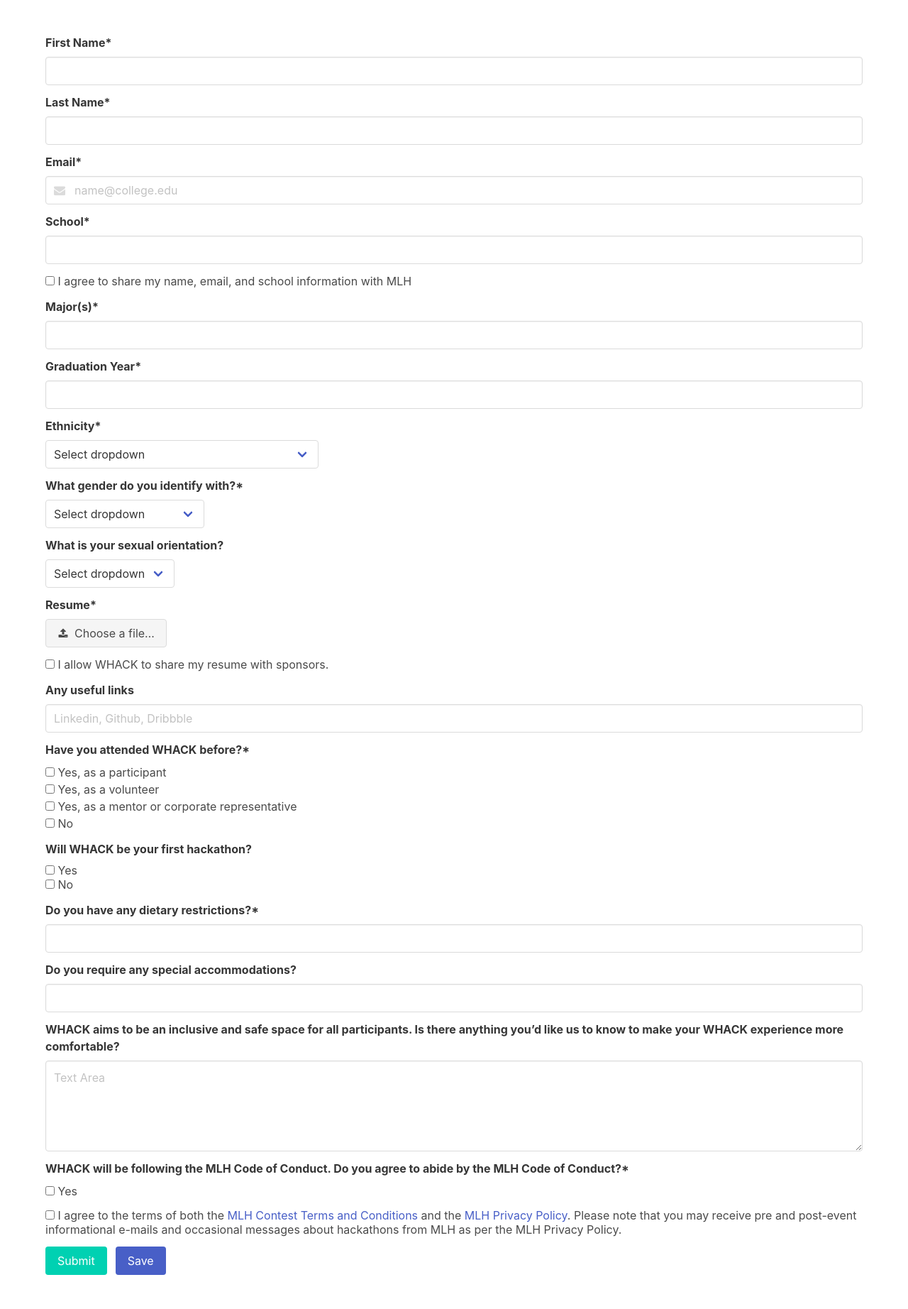
After one commit to wellesleyhack/fall2018, a Flask app: template backend/templates/r4.html in a window 1280 px wide. The commit adds this page. Shown: the whole page at 71% size. Run offline with Flask 2, Linux system fonts and the light colour scheme; the template is opened without the code that fills it, so the values that code supplies are empty; some libraries are stand-ins or nearby versions.

```diff
--- /dev/null
+++ b/backend/templates/r4.html
@@ -0,0 +1,299 @@
+<!DOCTYPE html>
+<html lang="en">
+<head>
+  <meta charset="utf-8" />
+  <title>jQuery Example</title>
+  <link rel="stylesheet" href="https://maxcdn.bootstrapcdn.com/font-awesome/4.7.0/css/font-awesome.min.css"/>
+  <link rel="stylesheet" href="https://cdnjs.cloudflare.com/ajax/libs/bulma/0.5.1/css/bulma.min.css"/>
+  <!-- <link rel="stylesheet" type="text/css" href="../../css/bulma.css"> -->
+  <!-- <link rel="stylesheet" type="text/css" href="../../css/style2.css"> -->
+  <script type="text/javascript" src="http://ajax.microsoft.com/ajax/jquery/jquery-1.7.2.min.js"></script>
+  <script type="text/javascript" src="https://cdn.jsdelivr.net/jquery.validation/1.15.1/jquery.validate.min.js"></script>
+</head>
+<body>
+  <section class="section" id="registration">
+  <form id="data" class="container" method="post" name='registration' enctype="multipart/form-data">
+
+
+    <div class="field">
+      <label class="label">First Name*</label>
+      <div class="control" id='firstname'>
+        <input class="input " name='first_name' id= "first_name" type="text" required>
+      </div>
+    </div>
+
+    <div class="field">
+      <label class="label">Last Name*</label>
+      <div class="control">
+        <input class="input"  name='last_name' id= "last_name" type="text" required>
+      </div>
+    </div>
+
+    <div class="field">
+      <label class="label">Email*</label>
+      <div class="control has-icons-left has-icons-right">
+        <input class="input" id= "email" name="email" type="email" placeholder="name@college.edu" required>
+        <span class="icon is-small is-left">
+          <i class="fa fa-envelope"></i>
+        </span>
+      </div>
+    </div>
+
+    <div class="field">
+      <label class="label">School*</label>
+      <div class="control">
+        <input class="input " id="school" name="school" type="text" required>
+      </div>
+    </div>
+
+    <div class="field">
+      <div class="control">
+        <label class="checkbox">
+          <input type="checkbox">
+          I agree to share my name, email, and school information with MLH</a>
+        </label>
+      </div>
+    </div>
+
+    <div class="field">
+      <label class="label">Major(s)*</label>
+      <div class="control">
+        <input class="input required_input" id="major" type="text" required>
+      </div>
+    </div>
+
+    <div class="field">
+      <label class="label">Graduation Year*</label>
+      <div class="control">
+        <input class="input required_input" id="graduation_year" type="text" required>
+      </div>
+    </div>
+
+    <div class="field">
+      <label class="label">Ethnicity*</label>
+      <div class="control">
+        <div class="select required_input" required>
+          <select id="ethnicity" >
+            <option>Select dropdown</option>
+            <option>White or Euro-American</option>
+            <option>Black, Afro-Caribbean, or African-American</option>
+            <option>LatinX or Hispanic-American</option>
+            <option>East Asian or Asian-American</option>
+            <option>South Asian or South Asian-American</option>
+            <option>Middle Eastern or North African</option>
+            <option>Native American or Alaskan Native</option>
+            <option>Hawaiian or Pacific Islander</option>
+            <option>Not Listed</option>
+          </select>
+        </div>
+      </div>
+    </div>
+
+    <div class="field">
+      <label class="label">What gender do you identify with?*</label>
+      <div class="control">
+        <div class="select required_input" required>
+          <select id="gender_identity">
+            <option>Select dropdown</option>
+            <option>Male</option>
+            <option>Female</option>
+            <option>Non Binary</option>
+            <option>Choose Not to Identify</option>
+            <option>Other</option>
+          </select>
+        </div>
+      </div>
+    </div>
+
+    <div class="field">
+      <label class="label">What is your sexual orientation?</label>
+      <div class="control">
+        <div class="select">
+          <select id="sexual_orientation">
+            <option>Select dropdown</option>
+            <option>Heterosexual</option>
+            <option>Homosexual</option>
+            <option>Bi-Sexual</option>
+            <option>Other</option>
+          </select>
+        </div>
+      </div>
+    </div>
+
+    <div class="field">
+      <label class="label">Resume*</label>
+      <div class="control required_input">
+        <div class="file">
+          <label class="file-label">
+            <input class="file-input " id="file-upload"  type="file" required>
+            <span class="file-cta">
+              <span class="file-icon">
+                <i class="fa fa-upload"></i>
+              </span>
+              <span class="file-label">
+                Choose a file…
+              </span>
+            </span>
+          </label>
+        </div>
+      </div>
+    </div>
+    <div class="field">
+      <div class="control">
+        <label class="checkbox">
+          <input type="checkbox">
+          I allow WHACK to share my resume with sponsors.
+        </label>
+      </div>
+    </div>
+
+    <div class="field">
+      <label class="label">Any useful links</label>
+      <div class="control">
+        <input class="input" id="links" type="text" placeholder="Linkedin, Github, Dribbble">
+      </div>
+    </div>
+
+    <div class="field">
+      <label class="label">Have you attended WHACK before?*</label>
+      <div class="control" required>
+        <label  class="required_input" class="checkbox">
+          <input  type="checkbox"> Yes, as a participant <br/>
+          <input type="checkbox"> Yes, as a volunteer <br/>
+          <input type="checkbox"> Yes, as a mentor or corporate representative <br/>
+          <input type="checkbox"> No
+        </label>
+      </div>
+    </div>
+
+
+    <div class="field">
+      <label class="label">Will WHACK be your first hackathon?</label>
+      <div class="control">
+        <label id="first_hackathon" class="checkbox">
+          <input type="checkbox"> Yes <br/>
+          <input type="checkbox"> No
+        </label>
+      </div>
+    </div>
+
+    <div class="field">
+      <label class="label">Do you have any dietary restrictions?*</label>
+      <div class="control" required>
+        <input class="input required_input" id="dietary_restrictions" type="text">
+      </div>
+    </div>
+
+    <div class="field">
+      <label class="label">Do you require any special accommodations?</label>
+      <div class="control">
+        <input class="input" id="special_accomodations" type="text">
+      </div>
+    </div>
+
+    <div class="field">
+      <label class="label">WHACK aims to be an inclusive and safe space for all participants. Is there anything you’d like us to know to make your WHACK experience more comfortable?</label>
+      <div class="control">
+        <textarea class="textarea" id="other_notes" placeholder="Text Area"></textarea>
+      </div>
+    </div>
+
+    <div class="field">
+      <label class="label">WHACK will be following the MLH Code of Conduct. Do you agree to abide by the MLH Code of Conduct?*</label>
+      <div class="control" required>
+        <label class="checkbox">
+          <input type="checkbox"> Yes
+        </label>
+      </div>
+    </div>
+
+    <div class="field">
+      <div class="control">
+        <label class="checkbox">
+          <input type="checkbox">
+          I agree to the terms of both the <a href="https://github.com/MLH/mlh-policies/tree/master/prize-terms-and-conditions">MLH Contest Terms and Conditions</a> and the <a href="https://mlh.io/privacy">MLH Privacy Policy</a>. Please note that you may receive pre and post-event informational e-mails and occasional messages about hackathons from MLH as per the MLH Privacy Policy.
+        </label>
+      </div>
+    </div>
+
+
+    <div class="field is-grouped">
+      <div class="control">
+        <input type='submit' id="here" class="button is-primary" value="Submit"/>
+      </div>
+      <div class="control">
+        <button class="button is-link">Save</button>
+      </div>
+    </div>
+  </form>
+
+</section>
+
+</body>
+<script type="text/javascript">
+//$(document).ready() is cross-browser
+
+$(function(){
+
+  document.getElementById('here').onSubmit = function() {
+    // Stop form from submitting normally
+    event.preventDefault();
+
+    // Get some values from elements on the page:
+    var $form = $( this ),
+    first_name = document.getElementById('first_name').value,
+    last_name =  document.getElementById('last_name').value,
+    email = document.getElementById('email').value,
+    school = document.getElementById('school').value,
+    major =  document.getElementById('major').value,
+    graduation_year = document.getElementById('graduation_year').value,
+    ethnicity =  document.getElementById('ethnicity').value,
+    gender_identity =  document.getElementById('gender_identity').value,
+    ethnicity =  document.getElementById('ethnicity').value,
+    gender_identity =  document.getElementById('gender_identity').value,
+    sexual_orientation = document.getElementById('sexual_orientation').value,
+    links =  document.getElementById('links').value,
+    first_hackathon =  document.getElementById('first_hackathon').value,
+    special_accomodations = document.getElementById('special_accomodations').value,
+    other_notes =  document.getElementById('other_notes').value,
+    resume = document.getElementById('file-upload').files[0];
+    console.log("this is the form gottne");
+    url = "http://127.0.0.1:5000/create"
+    var data = { 'first_name': first_name,
+    'last_name': last_name,
+    'email': email,
+    'school': school,
+    'major': major,
+    'graduation_year':graduation_year,
+    'ethnicity':ethnicity,
+    'gender_identity':gender_identity,
+    'sexual_orientation':sexual_orientation,
+    'links':links,
+    "file_name": resume["name"],
+    'first_hackathon': first_hackathon == "Yes" ? true : false,
+    'special_accomodations': special_accomodations,
+    'other_notes': other_notes
+  };
+  var newData = new FormData();
+  // newData.append('resume',resume);
+  for (var key in data) {
+    if (data.hasOwnProperty(key)) {
+      newData.append(key, data[key]);
+    }
+  }
+  $.ajax( {
+    url: url,
+    type: 'POST',
+    data: newData,
+    contentType: false,
+    processData: false,
+  } );
+};
+});
+
+</script>
+<script src="js/collapsible.js"> </script>
+<!-- <script type="text/javascript" src="http://ajax.microsoft.com/ajax/jquery/jquery-1.7.2.min.js"></script> -->
+
+
+</html>
--- a/css/style2.css
+++ b/css/style2.css
@@ -130,7 +130,7 @@ ul.text-large p{
   background-position: right 7%
 }
 
-#button-purple{
+#here{
   background-color: #982297
 }
 
```
Also changed, not shown: backend/templates/registration3.html (+5 -5 lines).
